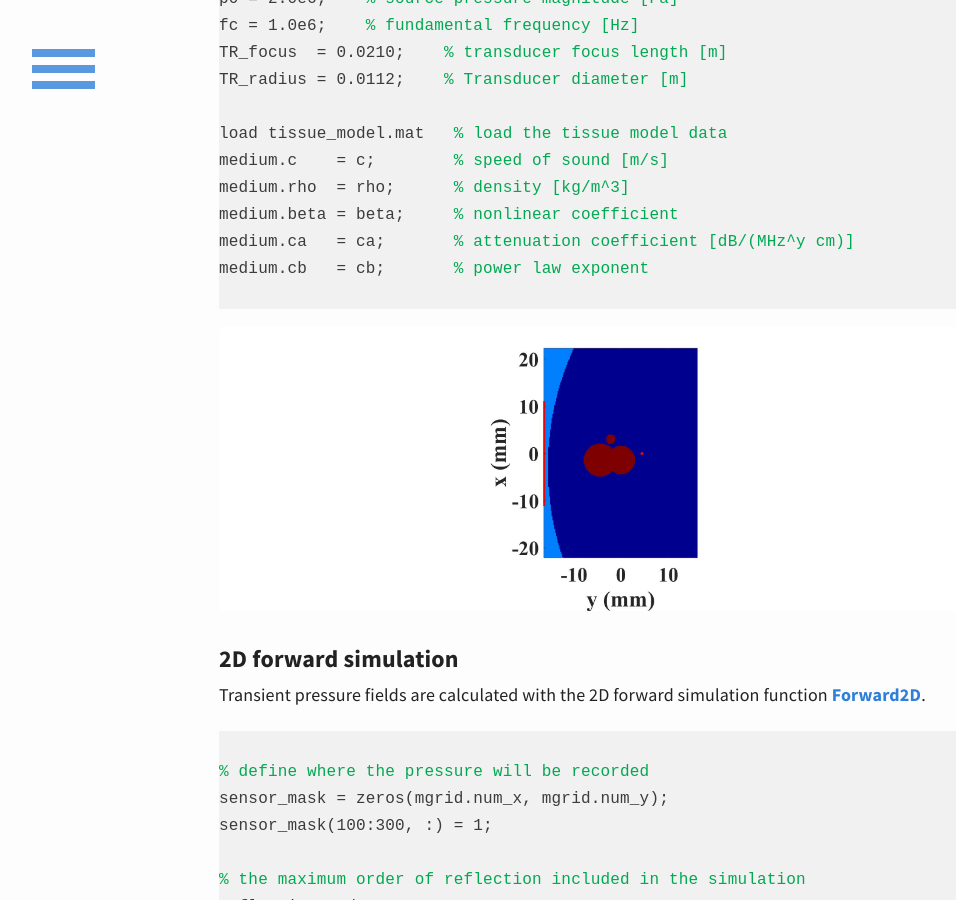
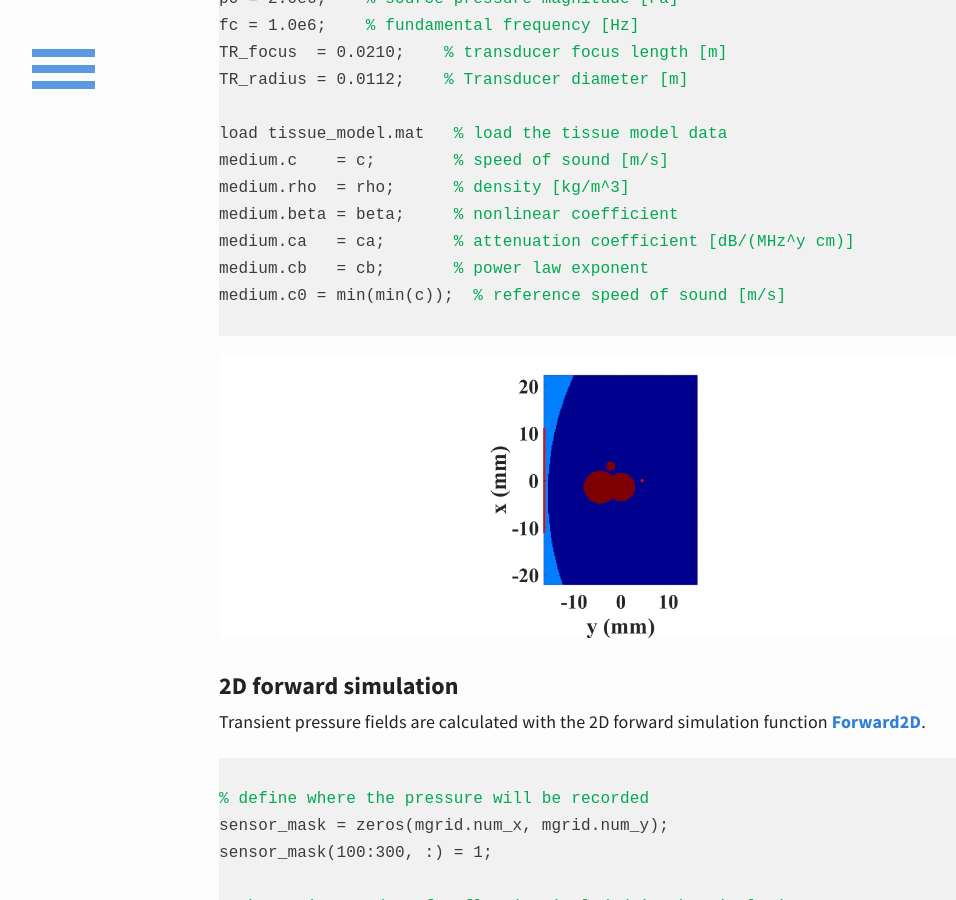
Before and after one commit to m-SOUND/mSOUND, a Jekyll site: the page built from _posts/2019-02-18-TMDM_2D_heterogeneous.html, in a window 1280 px wide and 900 px high, scrolled down 763 px. Shown: the whole window, without its empty margins (33-989 px from the left). Built offline with Jekyll 4.4.1, drawn with Linux system fonts in a browser that asks for light colours.

Commit message:
Update 2019-02-18-TMDM_2D_heterogeneous.html

```diff
--- a/_posts/2019-02-18-TMDM_2D_heterogeneous.html
+++ b/_posts/2019-02-18-TMDM_2D_heterogeneous.html
@@ -34,6 +34,7 @@ medium.rho  = rho;      <font color="#03a852">% density [kg/m^3]</font>
 medium.beta = beta;     <font color="#03a852">% nonlinear coefficient </font>
 medium.ca   = ca;       <font color="#03a852">% attenuation coefficient [dB/(MHz^y cm)] </font>
 medium.cb   = cb;       <font color="#03a852">% power law exponent</font>
+medium.c0 = min(min(c));  <font color="#03a852">% reference speed of sound [m/s]</font>
 </code>
 </pre>
 <img src="/mSOUND/img/tissue_model.jpg" alt="2D tissue model">
```
